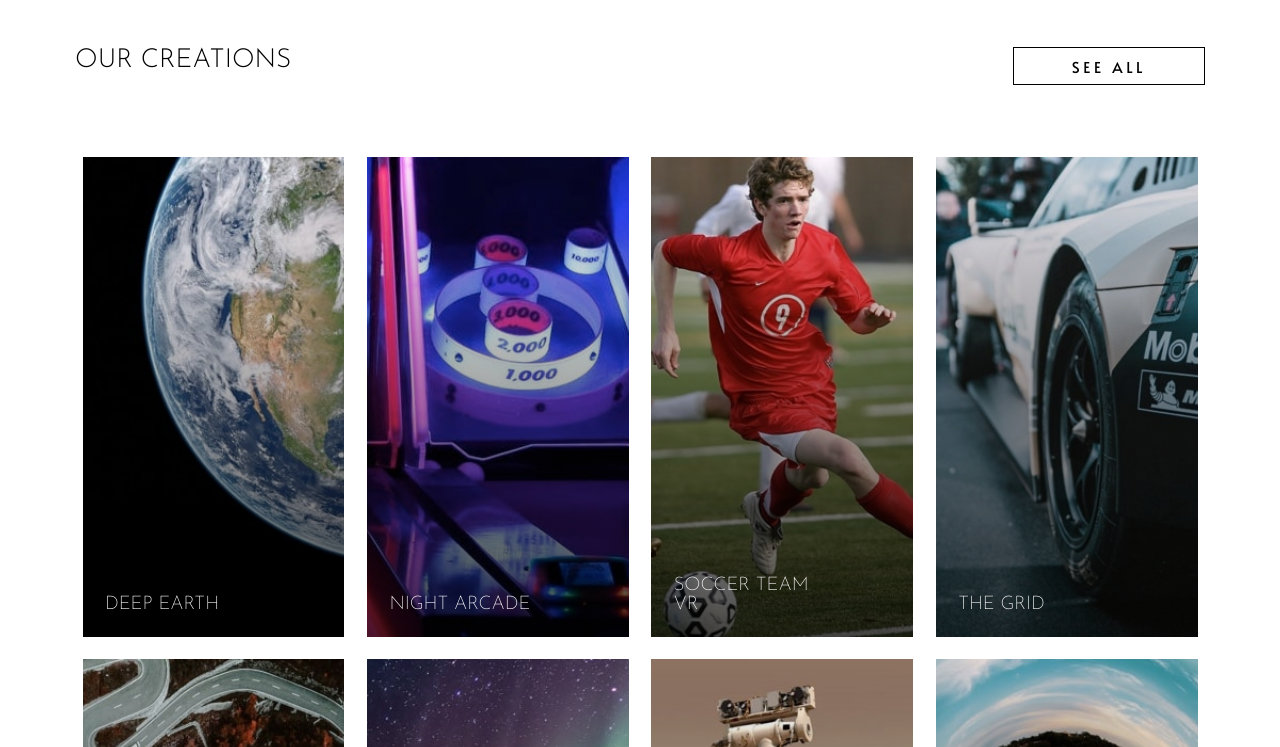
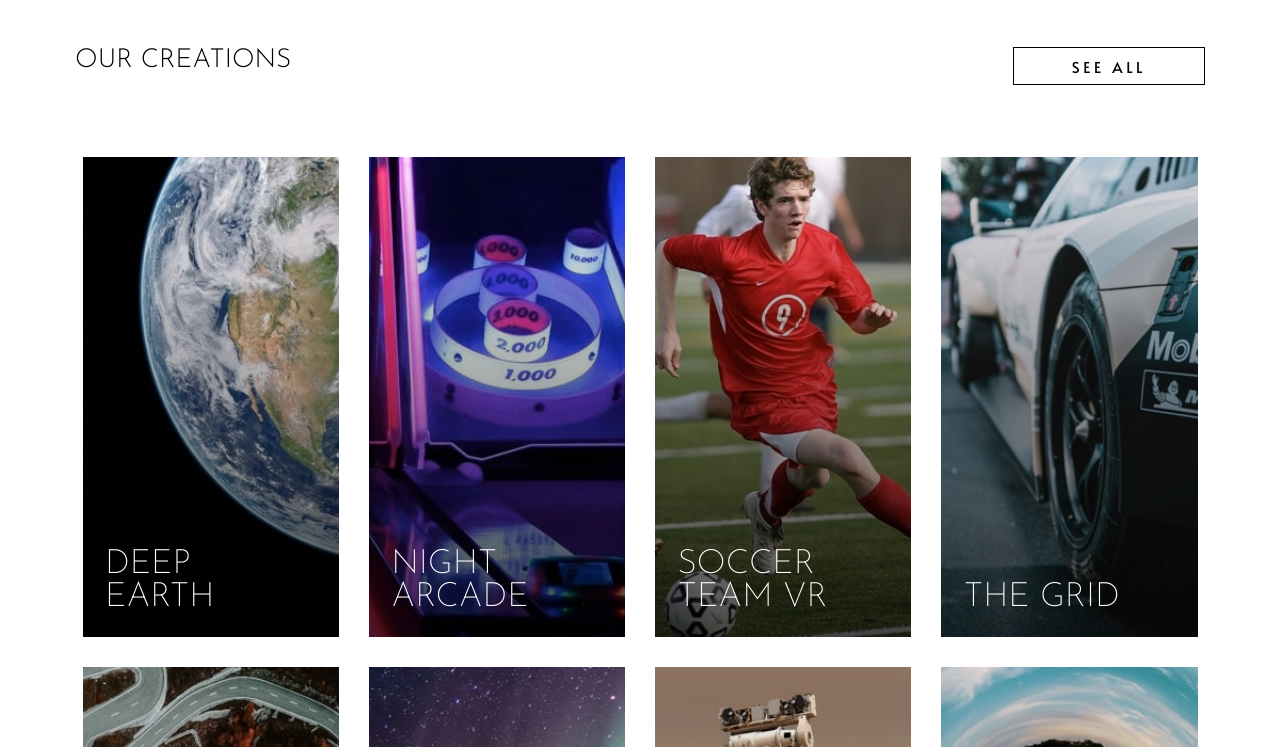
Before and after one commit to dstrickl7/Loop-Studios-Landing-Page, a plain HTML site: page index.html in a window 1280 px wide. Shown: the part 1353-2100 px from the top of the page. Drawn offline with Linux system fonts and the light colour scheme.

Commit message:
styling fixes

```diff
--- a/styles/styles.scss
+++ b/styles/styles.scss
@@ -565,9 +565,20 @@ footer{
 
 
 /*Med-LG Laptop Layout*/
+@media (min-width: 1100px){
+    .hero-title{
+        font-size: 4.75rem;
+    }
 
+    .products-container{
+        grid-gap: 1rem;
+        h2{
+            font-size: 2.25rem;
+        }
+    }
+}
 
-@media (min-width: 1440px){
+@media (min-width: 1423px){
     .hero-title{
         font-size: 5rem;
     }
```
Also changed, not shown: styles/styles.css, 1 other file.
